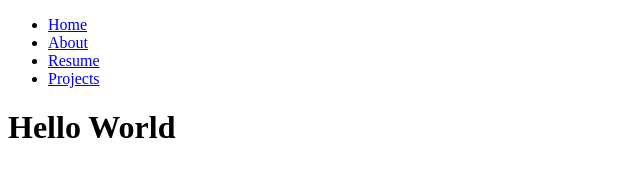
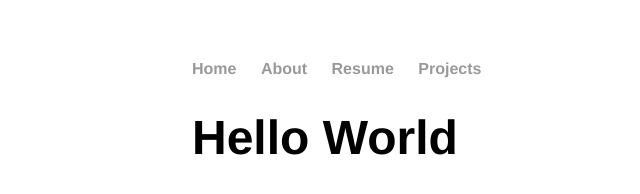
Before and after one commit to yvonne-kuo/yvonne-kuo.github.io, a plain HTML site: page index.html in a window 1280 px wide. Shown: the whole page, without its empty margins (0-640 px from the left). Drawn offline with Linux system fonts and the light colour scheme.

Commit message:
linked style sheet

```diff
--- a/index.html
+++ b/index.html
@@ -2,6 +2,7 @@
 <html>
 	<head>
 		<title>Yvonne Kuo</title>
+		<link rel="stylesheet" type="text/css" href="/css/main.css"
 	</head>
 	<body>
 		<nav>
```
